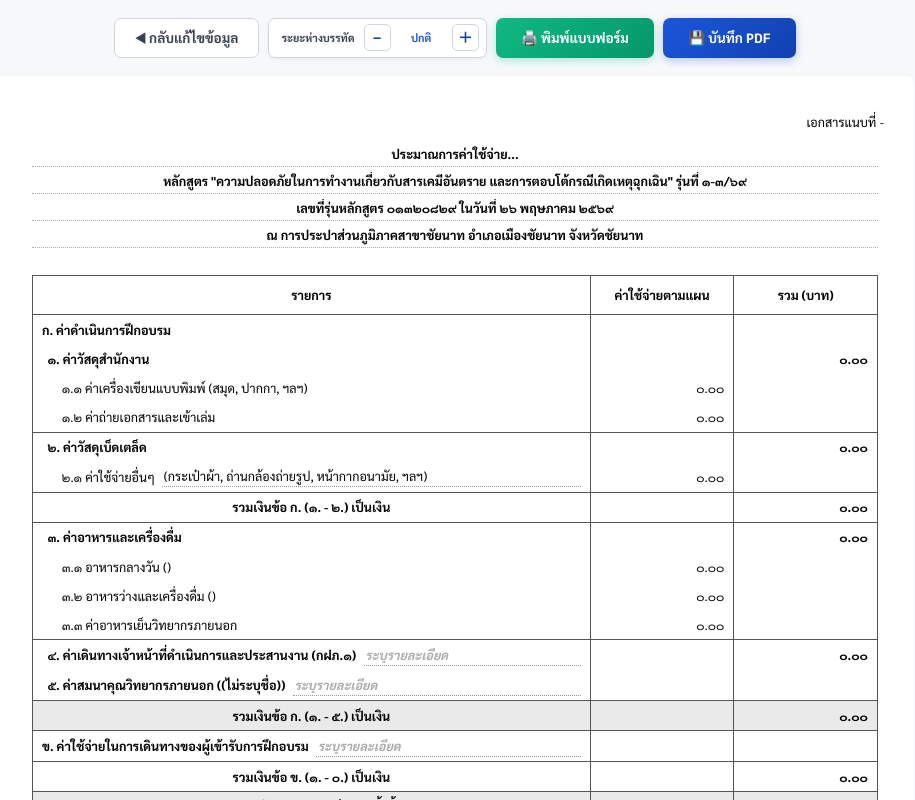
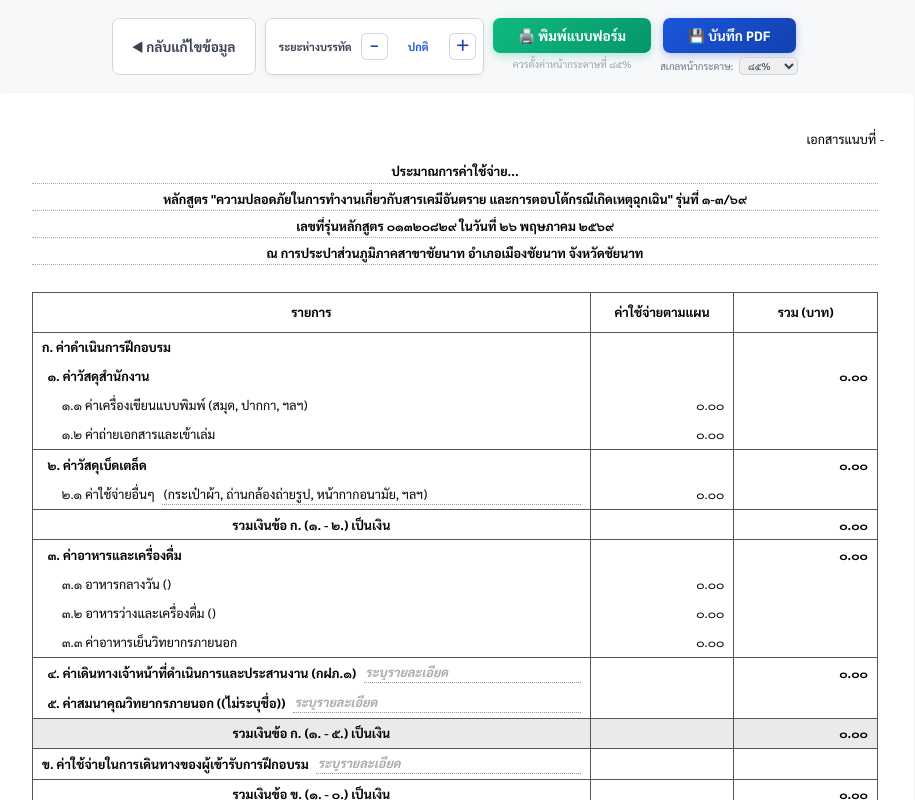
Before and after one commit to Suchi-Code/TRAINFIN, a plain HTML site: page 05.Budgeted-Expenses.html in a window 1280 px wide. Both pictures are taken after a click on the button "👁 ดูตัวอย่างรายงาน". Shown: the top 800 px of the page, without its empty margins (185-1100 px from the left). Drawn offline with nearby package versions, Linux system fonts and the light colour scheme.

Commit message:
Update 05.Budgeted-Expenses.html

```diff
--- a/05.Budgeted-Expenses.html
+++ b/05.Budgeted-Expenses.html
@@ -137,7 +137,7 @@ table.rpt tbody td{padding:var(--row-pad-v,5px) 10px;border:0.5px solid #555;ver
 
 /* PRINT CSS SPECIFIC OPTIMIZATION */
 @media print{
-  .site-header,.print-toolbar{display:none!important;}
+  .site-header,.print-toolbar,footer{display:none!important;}
   #form-view{display:none!important;}
   #report-view{display:block!important;}
   body{background:#fff;padding:0; line-height: 1.35;}
@@ -547,8 +547,25 @@ table.rpt tbody td{padding:var(--row-pad-v,5px) 10px;border:0.5px solid #555;ver
     <span class="sp-level" id="sp_level_05">ปกติ</span>
     <button class="btn-sp" id="sp_inc" onclick="adjustRowSpacing05(1)" title="เพิ่มระยะห่าง">＋</button>
   </div>
-  <button class="btn-do-print" onclick="window.print()">🖨️ พิมพ์แบบฟอร์ม</button>
-  <button onclick="savePdf05(this)" style="background:linear-gradient(135deg,#1a56db,#1241b0);color:#fff;border:none;border-radius:8px;padding:10px 28px;font-family:'Sarabun',sans-serif;font-size:15px;font-weight:700;cursor:pointer;box-shadow:0 3px 10px rgba(26,86,219,.3);display:flex;align-items:center;gap:6px;transition:all .2s;">💾 บันทึก PDF</button>
+  <div style="display:flex;flex-direction:column;align-items:center;gap:3px;">
+    <button class="btn-do-print" onclick="window.print()">🖨️ พิมพ์แบบฟอร์ม</button>
+    <span style="font-size:11px;color:#9ca3af;">ควรตั้งค่าหน้ากระดาษที่ 85%</span>
+  </div>
+  <div style="display:flex;flex-direction:column;align-items:center;gap:4px;">
+    <button onclick="savePdf05(this)" style="background:linear-gradient(135deg,#1a56db,#1241b0);color:#fff;border:none;border-radius:8px;padding:10px 28px;font-family:'Sarabun',sans-serif;font-size:15px;font-weight:700;cursor:pointer;box-shadow:0 3px 10px rgba(26,86,219,.3);display:flex;align-items:center;gap:6px;transition:all .2s;">💾 บันทึก PDF</button>
+    <div style="display:flex;align-items:center;gap:6px;font-size:11px;color:#6b7280;">
+      <label for="pdf_scale_05">สเกลหน้ากระดาษ:</label>
+      <select id="pdf_scale_05" style="border:1px solid var(--gray-200);border-radius:5px;padding:2px 6px;font-family:'Sarabun',sans-serif;font-size:11px;color:#374151;cursor:pointer;">
+        <option value="70">70%</option>
+        <option value="75">75%</option>
+        <option value="80">80%</option>
+        <option value="85" selected>85%</option>
+        <option value="90">90%</option>
+        <option value="95">95%</option>
+        <option value="100">100%</option>
+      </select>
+    </div>
+  </div>
   </div>
 
   <div class="report-container" id="report-container-05">
@@ -572,6 +589,10 @@ table.rpt tbody td{padding:var(--row-pad-v,5px) 10px;border:0.5px solid #555;ver
   </div>
 </div>
 
+<footer style="background:var(--navy);color:rgba(255,255,255,.4);text-align:center;padding:14px;font-size:11px">
+  <strong style="color:rgba(255,255,255,.65)">รายงาน · กฝภ.1 · กปภ.</strong> ·
+  ข้อมูลยังไม่ครบถ้วน อยู่ระหว่างปรับปรุงเพิ่มเติม
+</footer>
 
 <script>
 /* ============================================================
@@ -2224,6 +2245,7 @@ async function savePdf05(btn){
   const batch  = document.getElementById('f_batch')?.value || '';
   const safe   = s => s.replace(/[/\\:*?"<>|]/g,'_').trim();
   const fname  = safe(`งบประมาณ_${course}_รุ่น${batch}`) || 'budget05';
+  const pdfScale05 = (parseInt(document.getElementById('pdf_scale_05')?.value, 10) || 85) / 100;
 
   btn.disabled = true; btn.textContent = '⏳ กำลังสร้าง...';
 
@@ -2325,9 +2347,9 @@ ${originalStyles}
           format: 'A4',
           landscape: false,
           // #report-view ในไฟล์นี้ใช้ zoom:0.9 บนจอเพื่อให้พอดี แต่ค่า zoom ไม่ติดไปกับ
-          // clone ที่ส่งออก จึงตั้ง scale เทียบเท่ากันไว้ที่นี่แทน — ถ้ายังล้น/เหลือพื้นที่
-          // เยอะไป ลองปรับตัวเลขนี้ขึ้น/ลงได้เลย (0.1 - 2)
-          scale: 0.9,
+          // clone ที่ส่งออก จึงตั้ง scale เทียบเท่ากันไว้ที่นี่แทน — ผู้ใช้เลือกสเกลเองได้จาก
+          // ช่อง "สเกลหน้ากระดาษ" ใต้ปุ่มบันทึก PDF (ค่าเริ่มต้น 85%)
+          scale: pdfScale05,
           margin: { top: '12mm', right: '5mm', bottom: '12mm', left: '5mm' },
           preferCSSPageSize: true,
         },
```
